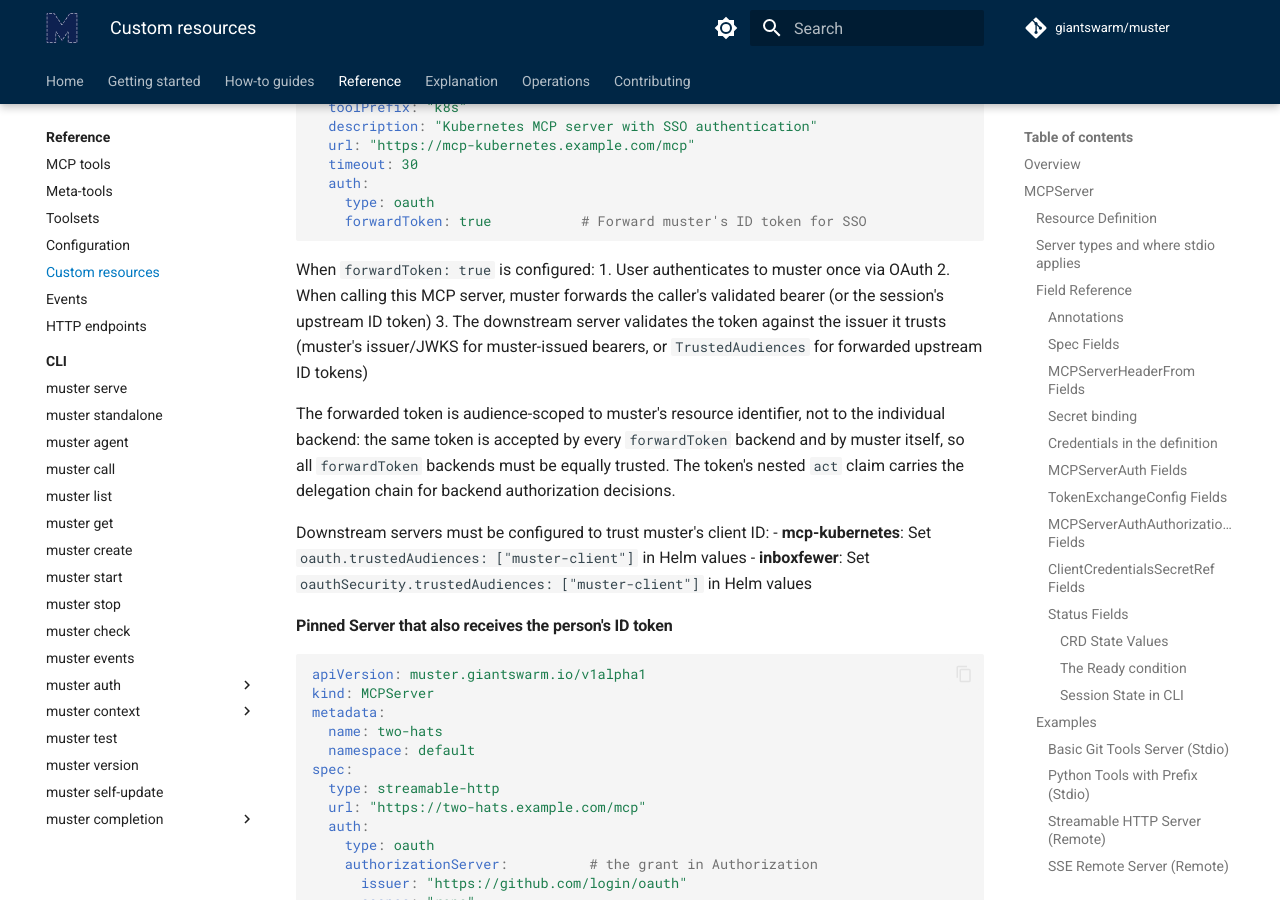
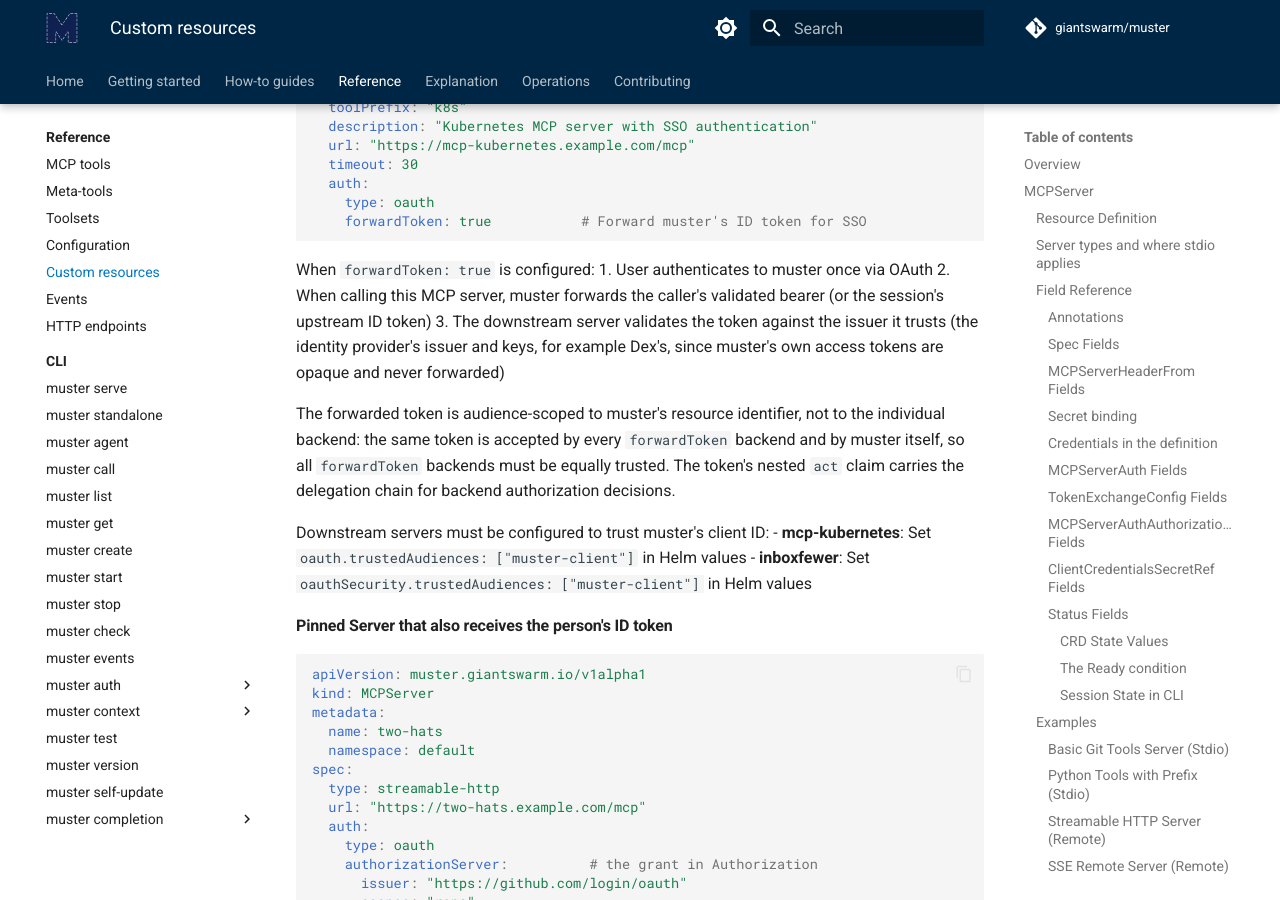
Before and after one commit to giantswarm/muster, an MkDocs documentation site: the page built from docs/reference/crds.md, in a window 1280 px wide and 900 px high, scrolled down 21239 px. Built offline with MkDocs 1.6.1 and Material for MkDocs 9.7.7, drawn with Linux system fonts in a browser that asks for light colours; comment, search, counter and statistics services are not loaded; some of the changed text lies outside the part shown.

Commit message:
docs: jwks.json is not served, muster's access tokens are opaque (#1709)

```diff
--- a/docs/reference/crds.md
+++ b/docs/reference/crds.md
@@ -492,7 +492,7 @@
 When `forwardToken: true` is configured:
 1. User authenticates to muster once via OAuth
 2. When calling this MCP server, muster forwards the caller's validated bearer (or the session's upstream ID token)
-3. The downstream server validates the token against the issuer it trusts (muster's issuer/JWKS for muster-issued bearers, or `TrustedAudiences` for forwarded upstream ID tokens)
+3. The downstream server validates the token against the issuer it trusts (the identity provider's issuer and keys, for example Dex's, since muster's own access tokens are opaque and never forwarded)
 
 The forwarded token is audience-scoped to muster's resource identifier, not to the individual backend: the same token is accepted by every `forwardToken` backend and by muster itself, so all `forwardToken` backends must be equally trusted. The token's nested `act` claim carries the delegation chain for backend authorization decisions.
 
@@ -1312,7 +1312,7 @@
 1. **Validated Tokens Only**: muster forwards the caller's bearer only after validating it at its own front door; opaque bearers are never forwarded
 2. **TLS Required**: All communication must be over HTTPS
 3. **Tokens Not Logged**: Tokens are never logged in plaintext
-4. **Downstream Opt-In**: Downstream servers must explicitly trust muster's issuer/JWKS (or configure `TrustedAudiences` for forwarded upstream ID tokens)
+4. **Downstream Opt-In**: Downstream servers must explicitly trust the identity provider that signed the forwarded token (its issuer and keys), and one of the token's audiences
 5. **Constant-Time Comparison**: mcp-oauth uses `subtle.ConstantTimeCompare` for audience matching
 6. **Audit Logging**: Both muster and downstream servers log when cross-client tokens are used
 7. **Shared Audience**: The forwarded token is audience-scoped to muster's resource identifier, so it is accepted by every `forwardToken` backend and by muster itself — treat all `forwardToken` backends as equally trusted; the token's nested `act` chain is the delegation provenance available to backends
```
Also changed, not shown: docs/reference/api.md (+1 -1 lines), docs/reference/configuration.md (+1 -1 lines).
